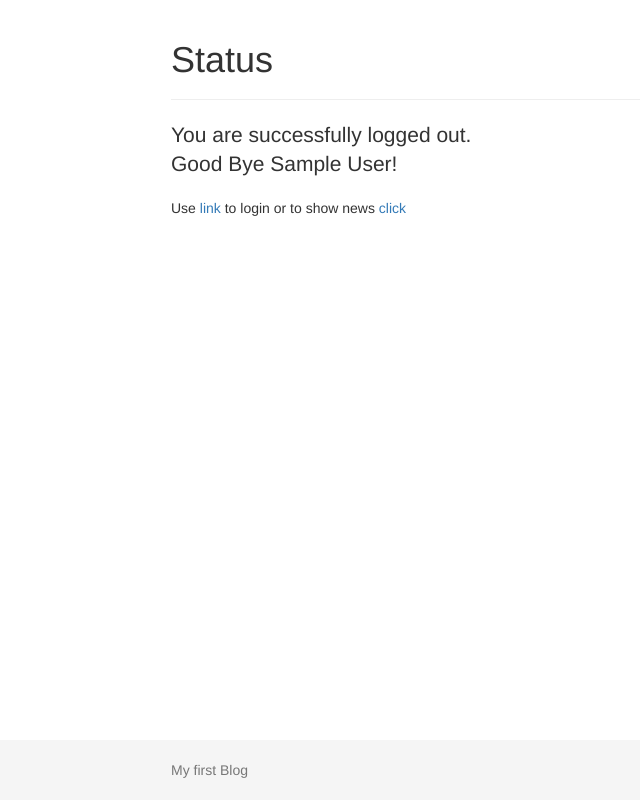
After one commit to bilbeyt/myblog, a Django app: template templates/loggedout.html in a window 1280 px wide. The commit adds this page. Shown: the whole page, without its empty margins (144-784 px from the left). Run offline with Django 3.2, Linux system fonts and the light colour scheme; the template is opened without the code that fills it: most values are stand-ins (such as "Sample title", 1, 10 or a date in 2020); some libraries are stand-ins or nearby versions.

Commit message:
login system is added

```diff
--- /dev/null
+++ b/static/css/status.css
@@ -0,0 +1,32 @@
+/* Sticky footer styles
+-------------------------------------------------- */
+html {
+  position: relative;
+  min-height: 100%;
+}
+body {
+  /* Margin bottom by footer height */
+  margin-bottom: 60px;
+}
+.footer {
+  position: absolute;
+  bottom: 0;
+  width: 100%;
+  /* Set the fixed height of the footer here */
+  height: 60px;
+  background-color: #f5f5f5;
+}
+
+
+/* Custom page CSS
+-------------------------------------------------- */
+/* Not required for template or sticky footer method. */
+
+.container {
+  width: auto;
+  max-width: 680px;
+  padding: 0 15px;
+}
+.container .text-muted {
+  margin: 20px 0;
+}
--- a/templates/index.html
+++ b/templates/index.html
@@ -28,7 +28,7 @@
         <div class="container">
           <nav class="blog-nav">
             <a class="blog-nav-item active" href="http://localhost:8000/">Home</a>
-            <a class="blog-nav-item active" href="http://localhost:8000/index/">Contact</a>
+
           </nav>
         </div>
       </div>
--- /dev/null
+++ b/templates/loggedout.html
@@ -0,0 +1,56 @@
+{% load staticfiles %}
+<!DOCTYPE html>
+<html lang="en">
+  <head>
+    <meta charset="utf-8">
+    <meta http-equiv="X-UA-Compatible" content="IE=edge">
+    <meta name="viewport" content="width=device-width, initial-scale=1">
+    <!-- The above 3 meta tags *must* come first in the head; any other head content must come *after* these tags -->
+    <meta name="description" content="">
+    <meta name="author" content="">
+
+
+    <title>Log in status</title>
+
+
+
+
+        <link href="{% static "css/bootstrap.min.css" %}" rel="stylesheet">
+
+        <!-- Custom styles for this template -->
+        <link href="{% static "css/status.css" %}" rel="stylesheet">
+
+        <!-- Just for debugging purposes. Don't actually copy these 2 lines! -->
+        <!--[if lt IE 9]><script src="../../assets/js/ie8-responsive-file-warning.js"></script><![endif]-->
+        <script src="{% static "JS/ie-emulation-modes-warning.js" %}"></script>
+
+        <!-- HTML5 shim and Respond.js for IE8 support of HTML5 elements and media queries -->
+        <!--[if lt IE 9]>
+          <script src="https://oss.maxcdn.com/html5shiv/3.7.2/html5shiv.min.js"></script>
+          <script src="https://oss.maxcdn.com/respond/1.4.2/respond.min.js"></script>
+        <![endif]-->
+        </head>
+
+  <body>
+
+    <!-- Begin page content -->
+    <div class="container">
+      <div class="page-header">
+        <h1>Status</h1>
+      </div>
+      <p class="lead">You are successfully logged out.</br>Good Bye {{full_name}}!</p>
+      <p>Use <a href="{% url "login" %}">link</a> to login or to show news <a href="{% url "base" %}"> click</a></p>
+    </div>
+
+
+    <footer class="footer">
+      <div class="container">
+        <p class="text-muted">My first Blog</p>
+      </div>
+    </footer>
+
+
+    <!-- IE10 viewport hack for Surface/desktop Windows 8 bug -->
+    <script src="{% static "JS/ie10-viewport-bug-workaround.js" %}"></script>
+  </body>
+</html>
```
Also changed, not shown: post/urls.py (+8 -3 lines), post/views.py (+31 -3 lines), templates/base.html (+11 -1 lines), templates/loggedin.html (added, +56 -0 lines), templates/login.html (+10 -10 lines), post/migrations/0009_auto_20150426_0054.py (added).
